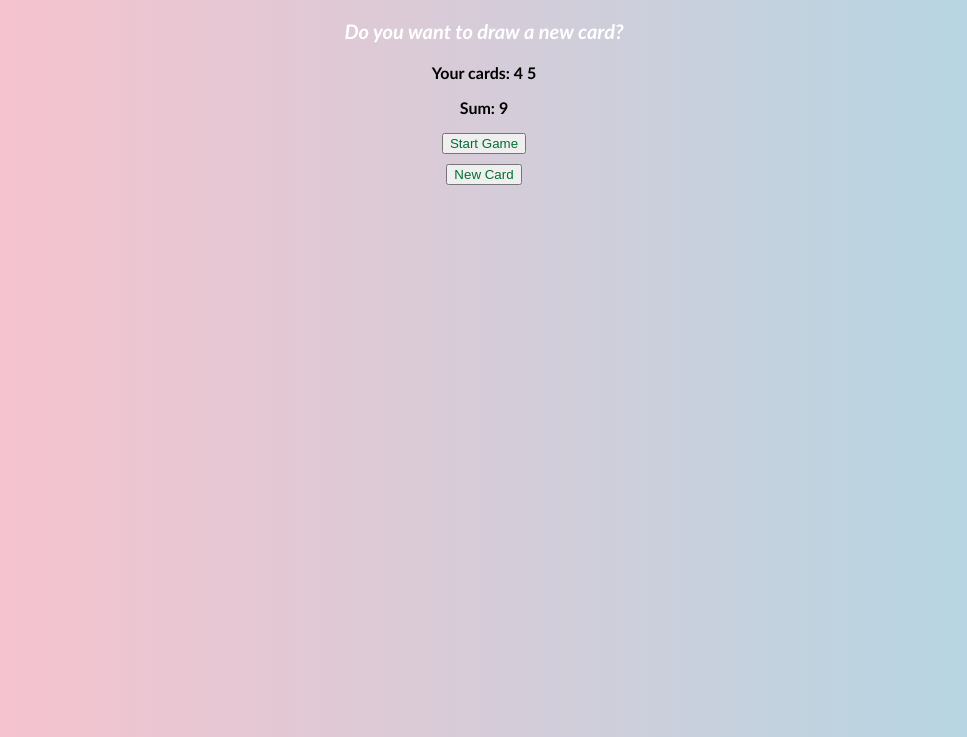
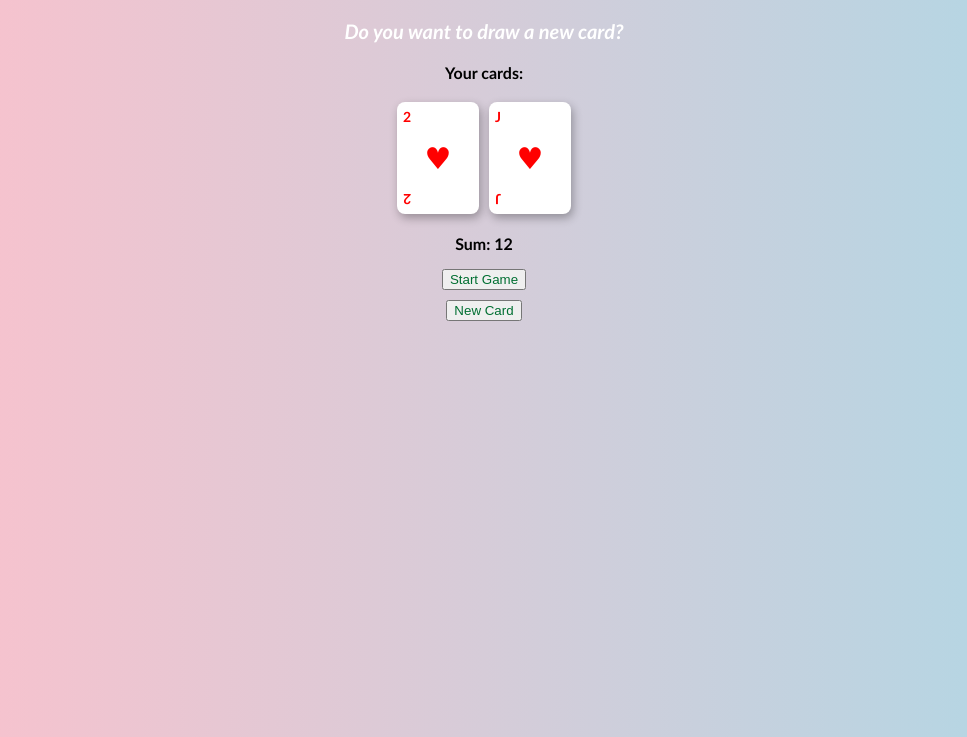
Before and after one commit to calvinlee326/blackjack, a plain HTML site: page index.html in a window 1280 px wide. Both pictures are taken after a click on the button "Start Game". Shown: the part 63-800 px from the top of the page, without its empty margins (156-1123 px from the left). Drawn offline with Linux system fonts and the light colour scheme.

Commit message:
Add card display styling in CSS and implement card deck logic in JavaScript for Blackjack game

```diff
--- a/index.css
+++ b/index.css
@@ -21,3 +21,47 @@
     color: #016f32;
     margin: 0 auto 10px auto;
   }
+
+  #cards-el {
+    display: flex;
+    justify-content: center;
+    flex-wrap: wrap;
+    gap: 10px;
+    margin: 20px 0;
+  }
+
+  .card {
+    width: 70px;
+    height: 100px;
+    background: white;
+    border-radius: 8px;
+    box-shadow: 2px 4px 10px rgba(0,0,0,0.3);
+    display: flex;
+    flex-direction: column;
+    justify-content: space-between;
+    padding: 6px;
+    font-weight: bold;
+    font-size: 18px;
+    color: black;
+    position: relative;
+  }
+
+  .card.red {
+    color: red;
+  }
+
+  .card-top {
+    text-align: left;
+    font-size: 14px;
+  }
+
+  .card-suit {
+    text-align: center;
+    font-size: 30px;
+  }
+
+  .card-bottom {
+    text-align: right;
+    font-size: 14px;
+    transform: rotate(180deg);
+  }
--- a/index.js
+++ b/index.js
@@ -1,6 +1,5 @@
-let firstCard;
-let secondCard;
-let sum;
+let cards = [];
+let sum = 0;
 let isAlive = false;
 let hasBlackjack = false;
 
@@ -8,21 +7,99 @@ let sumEL = document.querySelector("#sum-el");
 let messageEL = document.querySelector("#message-el");
 let cardsEL = document.querySelector("#cards-el");
 
+const deck = [
+    { face: "A", suit: "♠", value: 11 },
+    { face: "A", suit: "♥", value: 11 },
+    { face: "A", suit: "♦", value: 11 },
+    { face: "A", suit: "♣", value: 11 },
+    { face: "K", suit: "♠", value: 10 },
+    { face: "K", suit: "♥", value: 10 },
+    { face: "K", suit: "♦", value: 10 },
+    { face: "K", suit: "♣", value: 10 },
+    { face: "Q", suit: "♠", value: 10 },
+    { face: "Q", suit: "♥", value: 10 },
+    { face: "Q", suit: "♦", value: 10 },
+    { face: "Q", suit: "♣", value: 10 },
+    { face: "J", suit: "♠", value: 10 },
+    { face: "J", suit: "♥", value: 10 },
+    { face: "J", suit: "♦", value: 10 },
+    { face: "J", suit: "♣", value: 10 },
+    { face: "10", suit: "♠", value: 10 },
+    { face: "10", suit: "♥", value: 10 },
+    { face: "10", suit: "♦", value: 10 },
+    { face: "10", suit: "♣", value: 10 },
+    { face: "9", suit: "♠", value: 9 },
+    { face: "9", suit: "♥", value: 9 },
+    { face: "9", suit: "♦", value: 9 },
+    { face: "9", suit: "♣", value: 9 },
+    { face: "8", suit: "♠", value: 8 },
+    { face: "8", suit: "♥", value: 8 },
+    { face: "8", suit: "♦", value: 8 },
+    { face: "8", suit: "♣", value: 8 },
+    { face: "7", suit: "♠", value: 7 },
+    { face: "7", suit: "♥", value: 7 },
+    { face: "7", suit: "♦", value: 7 },
+    { face: "7", suit: "♣", value: 7 },
+    { face: "6", suit: "♠", value: 6 },
+    { face: "6", suit: "♥", value: 6 },
+    { face: "6", suit: "♦", value: 6 },
+    { face: "6", suit: "♣", value: 6 },
+    { face: "5", suit: "♠", value: 5 },
+    { face: "5", suit: "♥", value: 5 },
+    { face: "5", suit: "♦", value: 5 },
+    { face: "5", suit: "♣", value: 5 },
+    { face: "4", suit: "♠", value: 4 },
+    { face: "4", suit: "♥", value: 4 },
+    { face: "4", suit: "♦", value: 4 },
+    { face: "4", suit: "♣", value: 4 },
+    { face: "3", suit: "♠", value: 3 },
+    { face: "3", suit: "♥", value: 3 },
+    { face: "3", suit: "♦", value: 3 },
+    { face: "3", suit: "♣", value: 3 },
+    { face: "2", suit: "♠", value: 2 },
+    { face: "2", suit: "♥", value: 2 },
+    { face: "2", suit: "♦", value: 2 },
+    { face: "2", suit: "♣", value: 2 },
+];
+
+function getRandomCard() {
+    return deck[Math.floor(Math.random() * deck.length)];
+}
+
+function createCardEl(card) {
+    let isRed = card.suit === "♥" || card.suit === "♦";
+    let cardDiv = document.createElement("div");
+    cardDiv.classList.add("card");
+    if (isRed) cardDiv.classList.add("red");
+    cardDiv.innerHTML = `
+        <span class="card-top">${card.face}</span>
+        <span class="card-suit">${card.suit}</span>
+        <span class="card-bottom">${card.face}</span>
+    `;
+    return cardDiv;
+}
+
 function startGame() {
-    firstCard = Math.ceil(Math.random() * 11);
-    secondCard = Math.ceil(Math.random() * 11);
-    sum = firstCard + secondCard;
+    cards = [];
+    sum = 0;
     isAlive = true;
     hasBlackjack = false;
-    cardsEL.textContent = firstCard + " " + secondCard;
+    cardsEL.innerHTML = "";
+    let first = getRandomCard();
+    let second = getRandomCard();
+    cards.push(first, second);
+    sum = first.value + second.value;
+    cardsEL.appendChild(createCardEl(first));
+    cardsEL.appendChild(createCardEl(second));
     renderGame();
 }
 
 function newCard() {
     if (!isAlive || hasBlackjack) return;
-    let card = Math.ceil(Math.random() * 11);
-    sum += card;
-    cardsEL.textContent += " " + card;
+    let card = getRandomCard();
+    cards.push(card);
+    sum += card.value;
+    cardsEL.appendChild(createCardEl(card));
     renderGame();
 }
 
```
